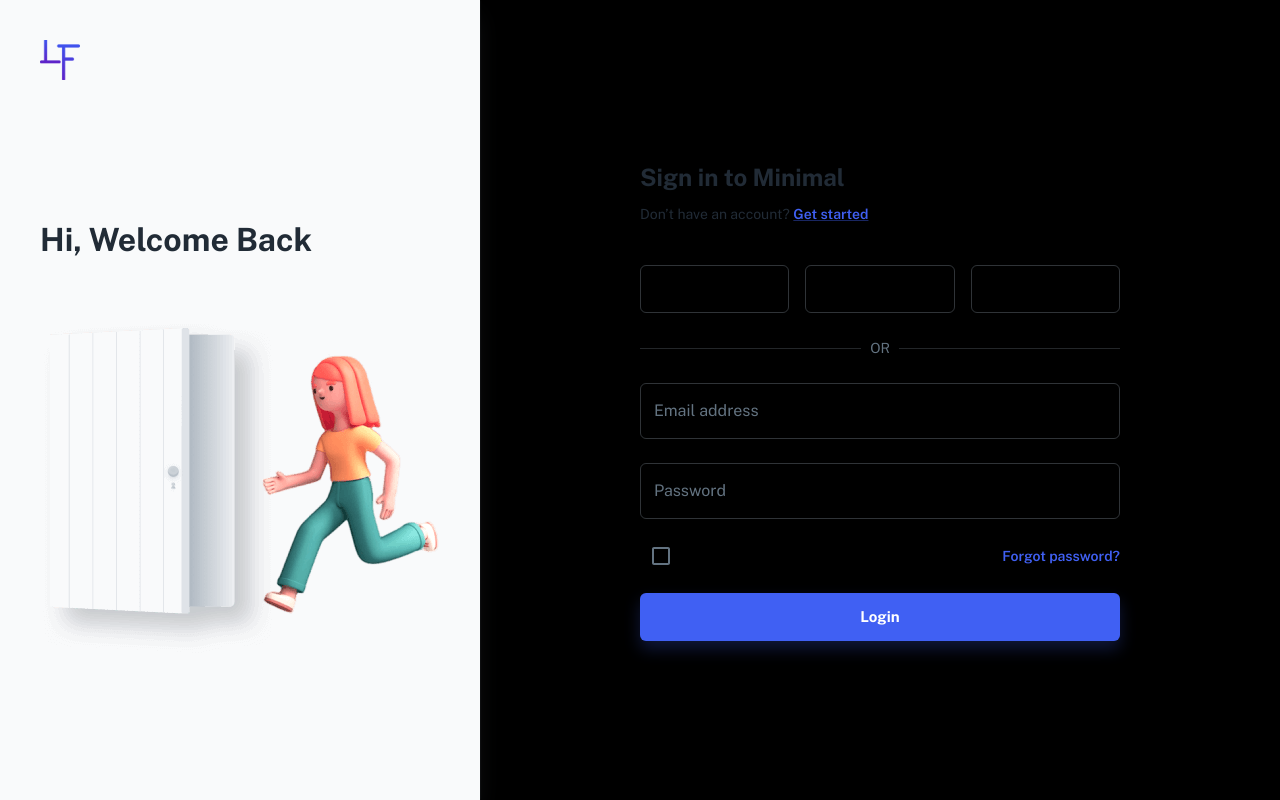
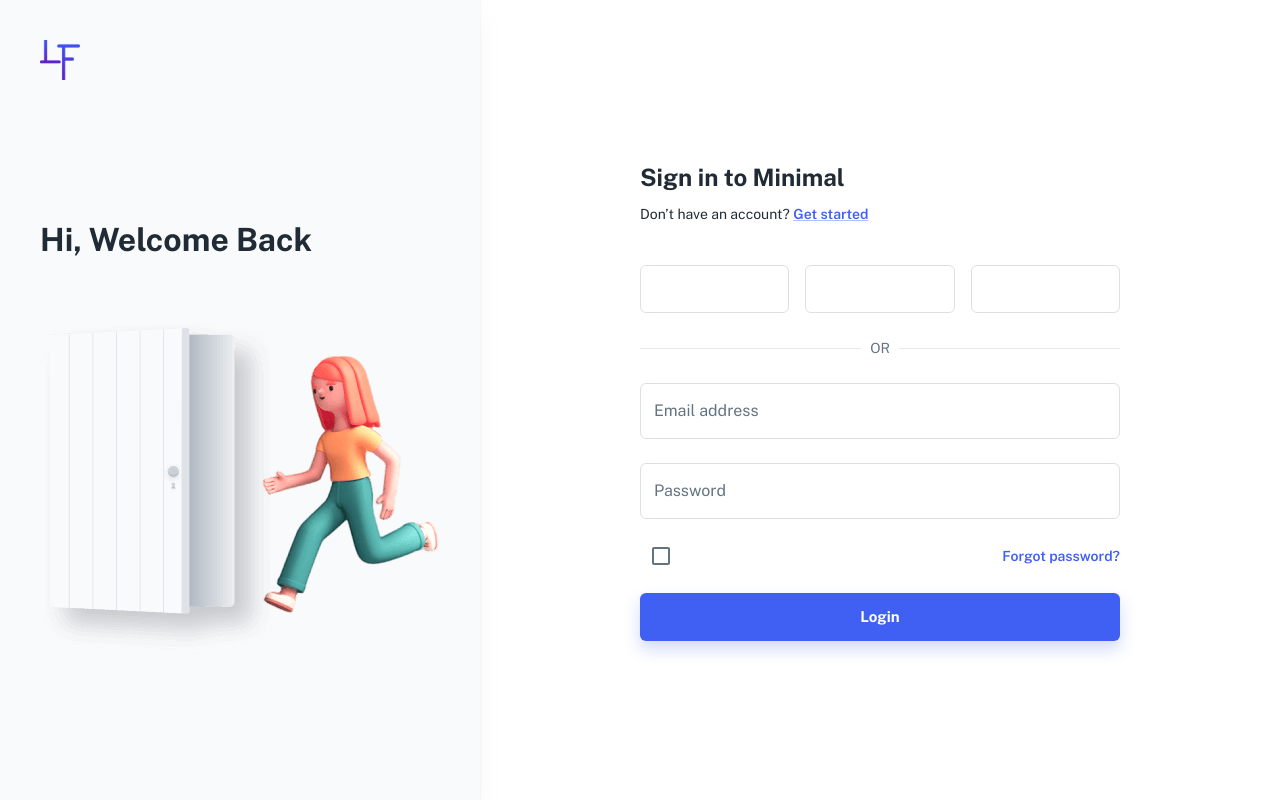
Before and after one commit to khushimehta24/LinesOfControl_LOC5.0, a React (Create React App) app: page /login in a window 1280 px wide. Built offline with nearby package versions, Linux system fonts and the light colour scheme; some icons are missing; a web font is replaced by a local one.

Commit message:
ui change

```diff
--- a/src/pages/LoginPage.js
+++ b/src/pages/LoginPage.js
@@ -49,7 +49,7 @@ export default function LoginPage() {
         <title> Login | Minimal UI </title>
       </Helmet>
 
-      <StyledRoot>
+      <StyledRoot sx={{ bgcolor: 'white' }}>
         <Logo
           sx={{
             position: 'fixed',
--- a/src/pages/SignUpPage.js
+++ b/src/pages/SignUpPage.js
@@ -43,7 +43,7 @@ export default function SignUpPage() {
     return (
         <>
 
-            <StyledRoot>
+            <StyledRoot sx={{ bgcolor: 'white' }}>
 
 
                 {mdUp && (
```
